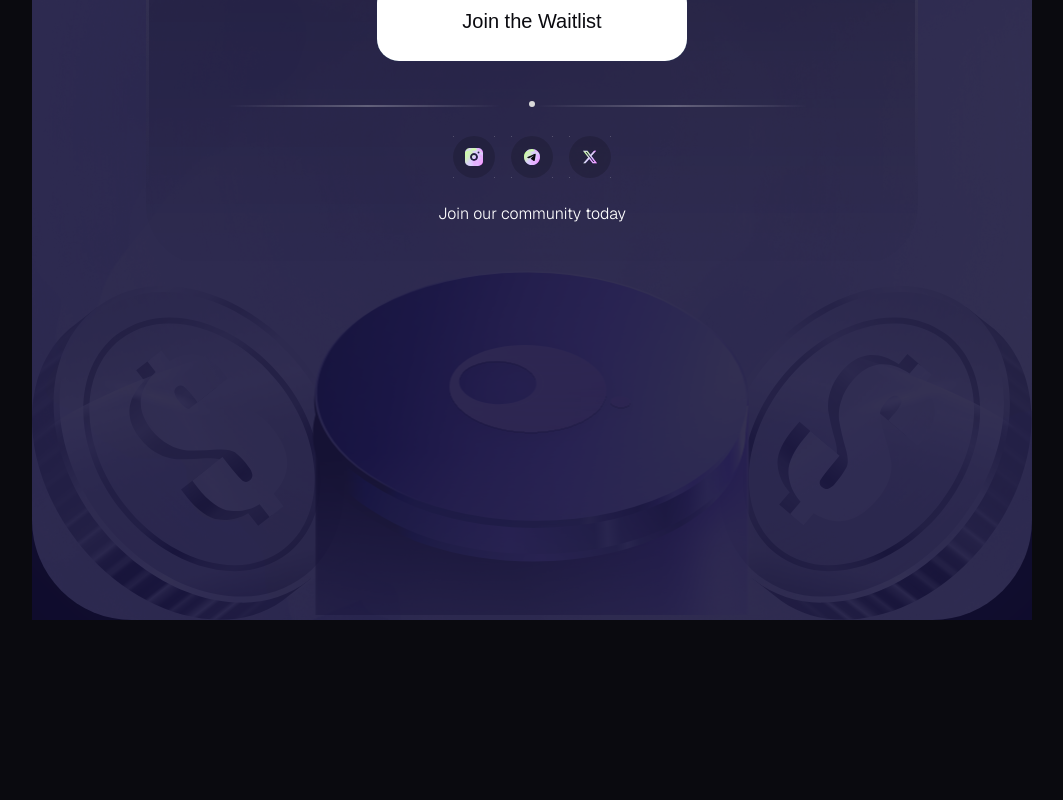
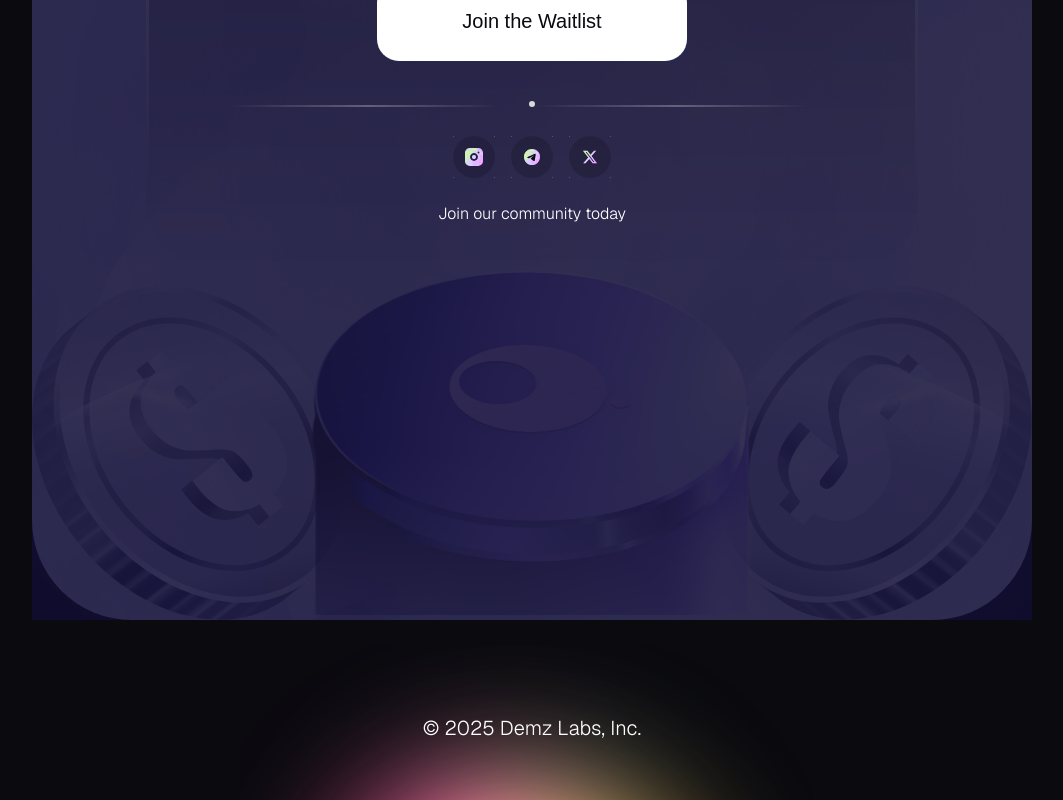
Before and after one commit to Uzezi09/my-app, a React (Create React App) app: page / in a window 1280 px wide. Shown: the part 5039-5839 px from the top of the page, without its empty margins (108-1171 px from the left). Before the commit the page ends 5659 px from the top, so only its background shows below. Built offline with nearby package versions, Linux system fonts and the light colour scheme.

Commit message:
designed footer

```diff
--- /dev/null
+++ b/src/components/Footer/Footer.module.css
@@ -0,0 +1,20 @@
+.footer {
+    position: relative;
+    width: 100%;
+    display: flex;
+    justify-content: center;
+    align-items: center;
+    /* background-color: red; */
+}
+
+.footer p {
+    position: absolute;
+    top: 60%;
+    left: 50%;
+    transform: translate(-50%, -50%);
+    color: white;
+    /* Adjust based on background */
+    font-size: 20px;
+    text-align: center;
+    font-weight: 300;
+}
--- /dev/null
+++ b/src/components/Footer/index.tsx
@@ -0,0 +1,13 @@
+import { ReactComponent as LightBall } from '../../assets/light-ball.svg';
+import styles from './Footer.module.css'
+
+export const Footer = () => {
+    return (
+        <div className={styles.footer}>
+            <LightBall height={180} />
+            <div>
+                <p>© 2025 Demz Labs, Inc.</p>
+            </div>
+        </div>
+    )
+}
--- a/src/pages/Home/index.tsx
+++ b/src/pages/Home/index.tsx
@@ -10,6 +10,7 @@ import styles from './Home.module.css'
 import { HeroInput } from '../../components/HeroInput';
 import { HomeCard } from '../../components/HomeCard';
 import { CommunitySection } from '../../components/CommunitySection';
+import { Footer } from '../../components/Footer';
 
 export const Home = () => {
     return (
@@ -68,9 +69,7 @@ export const Home = () => {
             <div className={styles.waitlistContent}>
                 <CommunitySection />
             </div>
-            <div>
-            {/* <LightBall /> */}
-            </div>
+          <Footer />
         </div>
     )
 }
```
Also changed, not shown: src/pages/Home/Home.module.css (line endings or trailing spaces).
